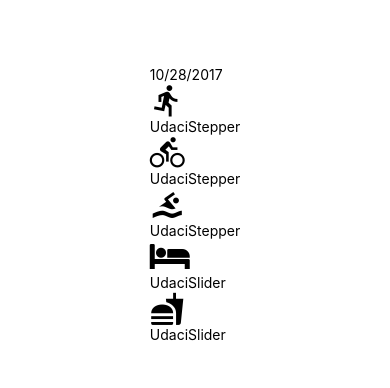
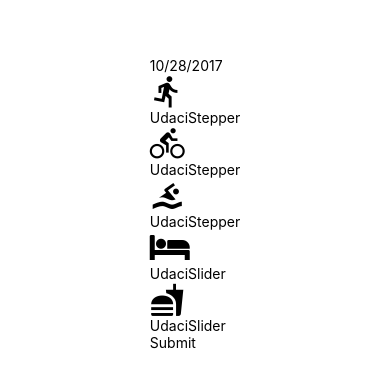
Before and after one commit to Courtney2511/udaciFitness, a React Native app: screen / in a window 390 px wide. Shown: the part 218-606 px from the top of the page. Built offline with nearby package versions, Linux system fonts and the light colour scheme.

Commit message:
adding submit button and beginning to build of submit functionality

```diff
--- a/components/addEntry.js
+++ b/components/addEntry.js
@@ -1,9 +1,19 @@
 import React, { Component } from 'react'
-import { View, Text } from 'react-native'
-import { getMetricMetaInfo } from '../utils/helpers'
+import { View, TouchableOpacity, Text } from 'react-native'
+import { getMetricMetaInfo, timeToString } from '../utils/helpers'
 import UdaciSlider from './udaciSlider'
 import UdaciStepper from './udaciStepper'
 import DateHeader from './DateHeader'
+
+function SubmitBtn({ onPress }) {
+  return(
+    <TouchableOpacity
+      onPress={onPress}>
+      <Text>Submit</Text>
+    </TouchableOpacity>
+  )
+}
+
 
 export default class AddEntry extends Component {
   state = {
@@ -44,6 +54,24 @@ export default class AddEntry extends Component {
     }))
   }
 
+  submit = () => {
+    const key = timeToString()
+    const entry = this.state
+
+    // update Redux
+
+    this.setState(() => ({
+      run: 0,
+      bike: 0,
+      swim: 0,
+      sleep: 0,
+      eat: 0,
+    }))
+    // navigate to home
+    // Save to 'DB'
+    // clear local notification
+  }
+
   render() {
     const metaInfo = getMetricMetaInfo()
 
@@ -73,6 +101,7 @@ export default class AddEntry extends Component {
             </View>
           )
         })}
+      <SubmitBtn onPress={ this.submit }/>
       </View>
     )
   }
```
